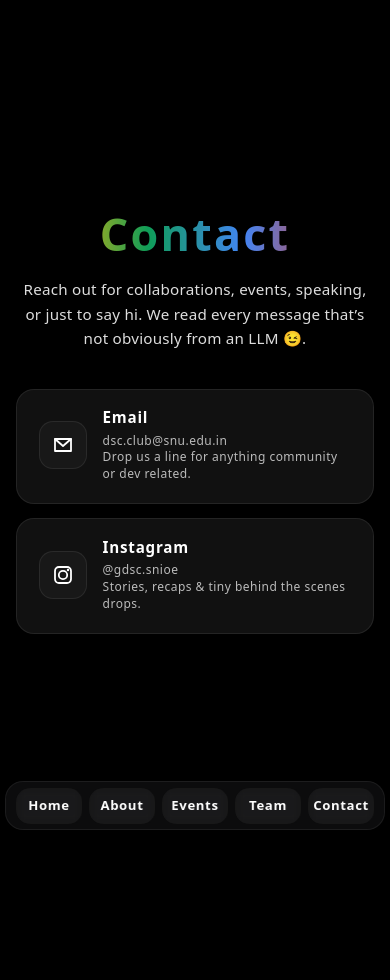
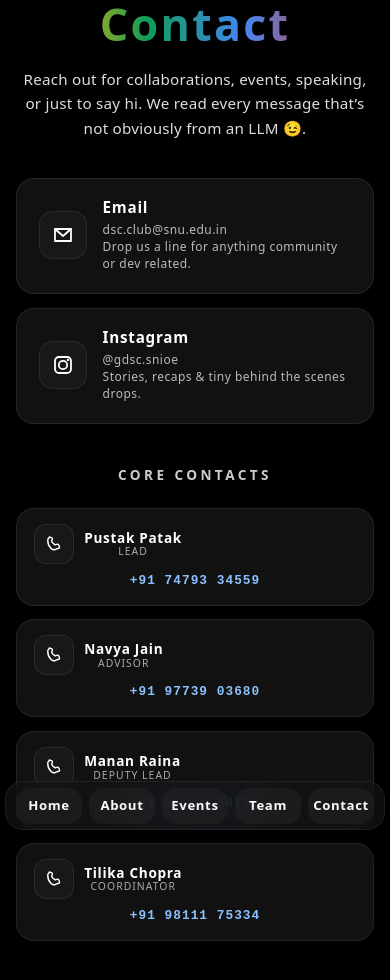
Before and after one commit to dscsnu/snioe.dev, a SvelteKit app: page /contact in a window 390 px wide. Shown: the top 980 px of the page. Before the commit the page ends 900 px from the top, so only its background shows below. Built offline with nearby package versions, Linux system fonts and the light colour scheme.

Commit message:
Added phone number for core

```diff
--- a/src/routes/contact/+page.svelte
+++ b/src/routes/contact/+page.svelte
@@ -3,6 +3,13 @@
   let showNav = true;
   const email = 'dsc.club@snu.edu.in';
   const instagram = 'https://www.instagram.com/gdsc.snioe/';
+  interface PhoneContact { name:string; role:string; phone:string }
+  const phones: PhoneContact[] = [
+    { name: 'Pustak Patak', role: 'Lead', phone: '+91 74793 34559' },
+    { name: 'Navya Jain', role: 'Advisor', phone: '+91 97739 03680' },
+    { name: 'Manan Raina', role: 'Deputy Lead', phone: '+91 85951 54723' },
+    { name: 'Tilika Chopra', role: 'Coordinator', phone: '+91 98111 75334' }
+  ];
 </script>
 
 <style>
@@ -46,6 +53,104 @@
     width:100%;
     max-width:560px;
   }
+  .phones {
+    margin-top:2.8rem;
+    display:grid;
+    gap:1rem;
+    grid-template-columns:repeat(auto-fit,minmax(240px,1fr));
+    width:100%;
+    max-width:860px;
+  }
+  .phones h2 {
+    grid-column:1/-1;
+    font:600 .85rem/1 system-ui,sans-serif;
+    letter-spacing:.25em;
+    text-transform:uppercase;
+    margin:0 0 .75rem;
+    color:#ccc;
+    text-align:center;
+  }
+  .phone-card {
+    position:relative;
+    background:#111;
+    border:1px solid rgba(255,255,255,0.08);
+    border-radius:18px;
+    padding:.95rem 1.05rem 1.05rem;
+    display:flex;
+    flex-direction:column;
+    gap:.55rem;
+    transition:
+      transform .55s cubic-bezier(.16,.84,.31,1),
+      border-color .45s,
+      background .45s;
+    overflow:hidden;
+  }
+  .phone-card::before {
+    content: "";
+    position:absolute;
+    inset:0;
+    background:
+      linear-gradient(120deg,
+        rgba(66,133,244,0.12),
+        rgba(219,68,55,0.10),
+        rgba(244,180,0,0.10),
+        rgba(15,157,88,0.12)
+      );
+    opacity:0;
+    transition:opacity .6s;
+    pointer-events:none;
+  }
+  .phone-card:hover {
+    transform:translateY(-4px);
+    border-color:rgba(255,255,255,0.16);
+  }
+  .phone-card:hover::before {
+    opacity:1;
+  }
+  .phone-head {
+    display:flex;
+    align-items:center;
+    gap:.65rem;
+  }
+  .phone-icon {
+    width:38px;
+    height:38px;
+    border-radius:12px;
+    background:#181818;
+    border:1px solid rgba(255,255,255,0.08);
+    display:grid;
+    place-items:center;
+    flex:0 0 auto;
+  }
+  .phone-icon svg {
+    width:20px;
+    height:20px;
+    stroke:#fff;
+    stroke-width:1.7;
+    fill:none;
+  }
+  .phone-meta h3 {
+    margin:0;
+    font:600 .85rem/1.15 system-ui,sans-serif;
+    letter-spacing:.05em;
+  }
+  .phone-meta p {
+    margin:0;
+    font:400 .65rem/1.2 system-ui,sans-serif;
+    letter-spacing:.1em;
+    text-transform:uppercase;
+    color:#aaa;
+  }
+  .dial {
+    font:600 .8rem/1.2 ui-monospace,monospace;
+    letter-spacing:.08em;
+    color:#89c2ff;
+    text-decoration:none;
+    word-break:break-all;
+  }
+  .dial:hover {
+    text-decoration:underline;
+  }
   .link-card {
     position:relative;
     background:#111;
@@ -56,32 +161,88 @@
     display:flex;
     align-items:center;
     gap:1rem;
-    transition:transform .55s cubic-bezier(.16,.84,.31,1), border-color .45s, background .45s;
+    transition:
+      transform .55s cubic-bezier(.16,.84,.31,1),
+      border-color .45s,
+      background .45s;
     overflow:hidden;
   }
   .link-card::before {
     content: "";
     position:absolute;
     inset:0;
-    background:linear-gradient(120deg,rgba(66,133,244,0.14),rgba(219,68,55,0.12),rgba(244,180,0,0.12),rgba(15,157,88,0.12));
+    background:
+      linear-gradient(120deg,
+        rgba(66,133,244,0.14),
+        rgba(219,68,55,0.12),
+        rgba(244,180,0,0.12),
+        rgba(15,157,88,0.12)
+      );
     opacity:0;
     transition:opacity .6s;
     pointer-events:none;
   }
-  .link-card:hover::before { opacity:1; }
-  .link-card:hover { transform:translateY(-5px); border-color:rgba(255,255,255,0.18); }
+  .link-card:hover::before {
+    opacity:1;
+  }
+  .link-card:hover {
+    transform:translateY(-5px);
+    border-color:rgba(255,255,255,0.18);
+  }
   .icon {
-    width:46px; height:46px; flex:0 0 auto; border-radius:14px; display:grid; place-items:center; background:#181818; border:1px solid rgba(255,255,255,0.08);
+    width:46px;
+    height:46px;
+    flex:0 0 auto;
+    border-radius:14px;
+    display:grid;
+    place-items:center;
+    background:#181818;
+    border:1px solid rgba(255,255,255,0.08);
   }
-  .icon svg { width:24px; height:24px; stroke:#fff; stroke-width:1.8; fill:none; }
-  .info h3 { margin:0 0 .4rem; font:600 .95rem/1.2 system-ui,sans-serif; letter-spacing:.05em; }
-  .info p { margin:0; font:400 .75rem/1.4 system-ui,sans-serif; letter-spacing:.04em; color:#bbb; }
-  a.link-card { text-decoration:none; color:inherit; }
-  .addr { font:600 .8rem/1.2 system-ui,sans-serif; letter-spacing:.1em; color:#89c2ff; word-break:break-all; }
-  @keyframes heroShift { to { background-position:200% 50%; } }
-  @media (max-width:700px){
-    .page-wrap { padding:0 1rem 3.5rem; }
-    .links { gap:.9rem; }
+  .icon svg {
+    width:24px;
+    height:24px;
+    stroke:#fff;
+    stroke-width:1.8;
+    fill:none;
+  }
+  .info h3 {
+    margin:0 0 .4rem;
+    font:600 .95rem/1.2 system-ui,sans-serif;
+    letter-spacing:.05em;
+  }
+  .info p {
+    margin:0;
+    font:400 .75rem/1.4 system-ui,sans-serif;
+    letter-spacing:.04em;
+    color:#bbb;
+  }
+  a.link-card {
+    text-decoration:none;
+    color:inherit;
+  }
+  .addr {
+    font:600 .8rem/1.2 system-ui,sans-serif;
+    letter-spacing:.1em;
+    color:#89c2ff;
+    word-break:break-all;
+  }
+  @keyframes heroShift {
+    to {
+      background-position:200% 50%;
+    }
+  }
+  @media (max-width:700px) {
+    .page-wrap {
+      padding:0 1rem 3.5rem;
+    }
+    .links {
+      gap:.9rem;
+    }
+    .phones {
+      grid-template-columns:repeat(auto-fit,minmax(180px,1fr));
+      gap:.85rem;
+    }
   }
 </style>
 
@@ -110,5 +271,24 @@
       </div>
     </a>
   </div>
+  {#if phones.length}
+  <div class="phones">
+    <h2>Core Contacts</h2>
+    {#each phones as p}
+      <div class="phone-card">
+        <div class="phone-head">
+          <div class="phone-icon" aria-hidden="true">
+            <svg viewBox="0 0 24 24"><path d="M6.5 3.5l3 1.2c.3.12.5.4.5.7 0 1.1-.25 2.1-.75 3.1-.1.2-.1.5.05.7.9 1.5 2.15 2.75 3.65 3.65.2.15.5.15.7.05 1-.5 2-.75 3.1-.75.3 0 .6.2.7.5l1.2 3c.15.35.05.75-.25 1-.9.7-2 1.1-3.15 1.1C10.8 21.5 4.5 15.2 4.5 7.9c0-1.15.4-2.25 1.1-3.15.25-.3.65-.4 1-.25z" stroke-linejoin="round"/></svg>
+          </div>
+          <div class="phone-meta">
+            <h3>{p.name}</h3>
+            <p>{p.role}</p>
+          </div>
+        </div>
+        <a class="dial" href={`tel:${p.phone.replace(/\\s+/g,'')}`}>{p.phone}</a>
+      </div>
+    {/each}
+  </div>
+  {/if}
 </div>
 <Nav visible={showNav} />
```
